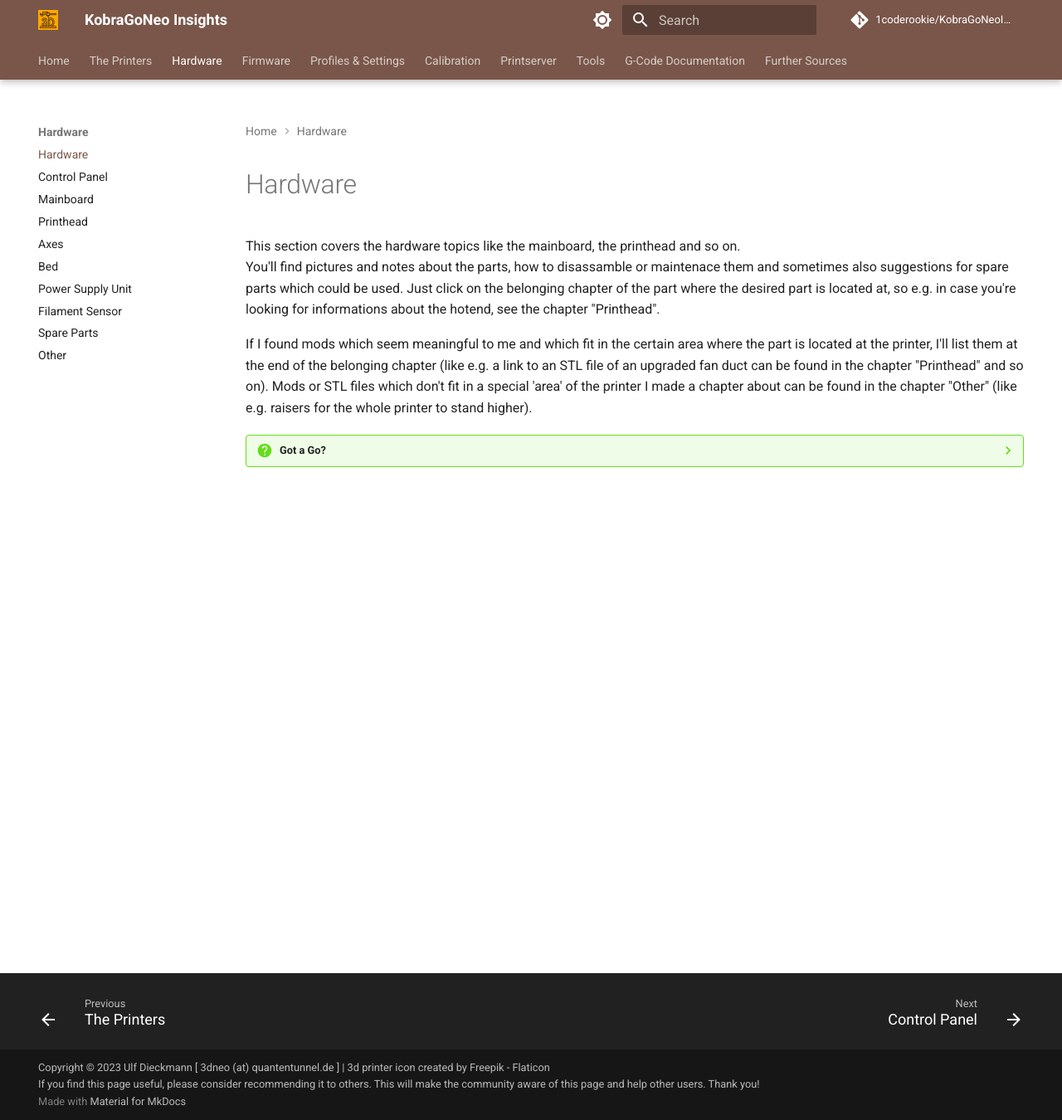
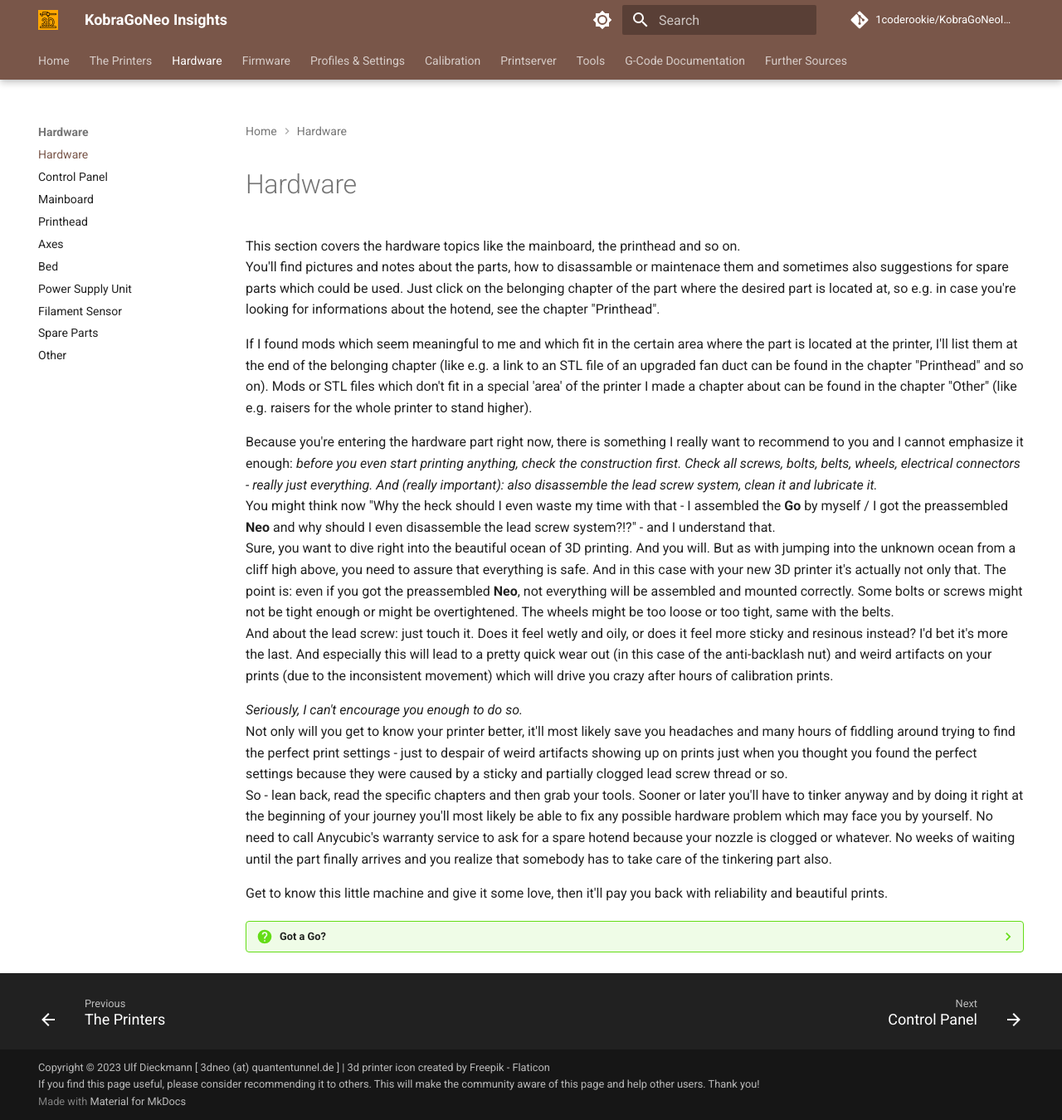
Before and after one commit to 1coderookie/KobraGoNeoInsights, an MkDocs documentation site: the page built from docs/hardware/hw_index.md, in a window 1280 px wide and 1350 px high. Shown: the whole window at 83% size. Built offline with MkDocs 1.6.1 and Material for MkDocs 9.7.7, drawn with Linux system fonts in a browser that asks for light colours; comment, search, counter and statistics services are not loaded.

Commit message:
Update hw_index.md

```diff
--- a/docs/hardware/hw_index.md
+++ b/docs/hardware/hw_index.md
@@ -6,6 +6,18 @@
 
 If I found mods which seem meaningful to me and which fit in the certain area where the part is located at the printer, I'll list them at the end of the belonging chapter (like e.g. a link to an STL file of an upgraded fan duct can be found in the chapter "Printhead" and so on). Mods or STL files which don't fit in a special 'area' of the printer I made a chapter about can be found in the chapter "Other" (like e.g. raisers for the whole printer to stand higher).
 
+Because you're entering the hardware part right now, there is something I really want to recommend to you and I cannot emphasize it enough:
+*before you even start printing anything, check the construction first. Check all screws, bolts, belts, wheels, electrical connectors - really just everything. And (really important): also disassemble the lead screw system, clean it and lubricate it.*
+You might think now "Why the heck should I even waste my time with that - I assembled the **Go** by myself / I got the preassembled **Neo** and why should I even disassemble the lead screw system?!?" - and I understand that.
+Sure, you want to dive right into the beautiful ocean of 3D printing. And you will. But as with jumping into the unknown ocean from a cliff high above, you need to assure that everything is safe. And in this case with your new 3D printer it's actually not only that. The point is: even if you got the preassembled **Neo**, not everything will be assembled and mounted correctly. Some bolts or screws might not be tight enough or might be overtightened. The wheels might be too loose or too tight, same with the belts.
+And about the lead screw: just touch it. Does it feel wetly and oily, or does it feel more sticky and resinous instead? I'd bet it's more the last. And especially this will lead to a pretty quick wear out (in this case of the anti-backlash nut) and weird artifacts on your prints (due to the inconsistent movement) which will drive you crazy after hours of calibration prints.
+
+*Seriously, I can't encourage you enough to do so.*
+Not only will you get to know your printer better, it'll most likely save you headaches and many hours of fiddling around trying to find the perfect print settings - just to despair of weird artifacts showing up on prints just when you thought you found the perfect settings because they were caused by a sticky and partially clogged lead screw thread or so.
+So - lean back, read the specific chapters and then grab your tools. Sooner or later you'll have to tinker anyway and by doing it right at the beginning of your journey you'll most likely be able to fix any possible hardware problem which may face you by yourself. No need to call Anycubic's warranty service to ask for a spare hotend because your nozzle is clogged or whatever. No weeks of waiting until the part finally arrives and you realize that somebody has to take care of the tinkering part also.
+
+Get to know this little machine and give it some love, then it'll pay you back with reliability and beautiful prints.
+
 ??? question "Got a Go?"
 
     As I only own a **Neo**, I'm still missing e.g. pictures of certain parts of the **Go**. So if you have a **Go** and would like to contribute in taking certain pictures and send them to me I'd highly appreciate it. <br> Just send me an email to <br> `3dneo (at) quantentunnel.de` <br> Thank you!
```
